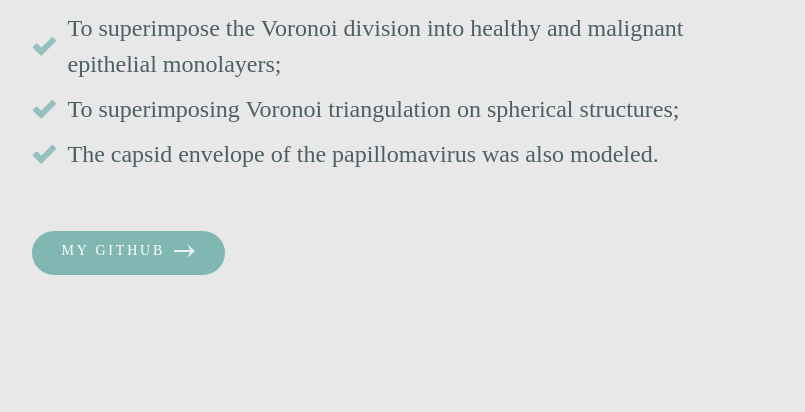
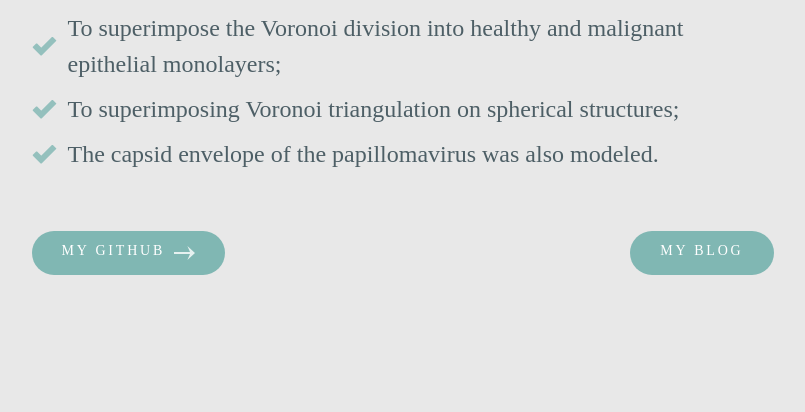
Before and after one commit to FedorenkoKirill/Django-portfolio, a Django app: page / in a window 1280 px wide. Shown: the part 1837-2249 px from the top of the page, without its empty margins (226-1031 px from the left). After the commit the page ends 2112 px from the top, so only its background shows below. Run offline with Django 3.2, Linux system fonts and the light colour scheme.

Commit message:
Merge branch 'main' of https://github.com/FedorenkoKirill/Django-portfolio

```diff
--- a/static/homepage/css/style.css
+++ b/static/homepage/css/style.css
@@ -90,8 +90,9 @@ body{
 }
 
 
-.content-bottom-info__button{
-	display: inline-block;
+.content-bottom-git__button{
+	display: flex;
+	float: left;
 	margin-top: 59px;
 	height: 44px;
 	padding: 0px 30px;
@@ -105,7 +106,22 @@ body{
 }
 
 
-.content-bottom-info__button span{
+.content-bottom-git__button span{
 	padding-right: 30px;
 	background: url('../img/arrow.svg') right no-repeat;
 }
+
+.content-bottom-blog__button{
+	display: flex;
+	float: right;
+	margin-top: 59px;
+	height: 44px;
+	padding: 0px 30px;
+	background-color: #80b7b3;
+	border-radius: 30px;
+
+	color: #ffffff;
+	line-height: 40px;
+	text-transform: uppercase;
+	letter-spacing: 2.8px;
+}
--- a/templates/homepage/index.html
+++ b/templates/homepage/index.html
@@ -55,8 +55,13 @@
 							</ul>
 						</div>
 					<a href="https://github.com/FedorenkoKirill">
-					<div class="content-bottom-info__button">
+					<div class="content-bottom-git__button">
 						<span>My GitHub</span>
+					</div>
+					</a>
+					<a href="#">
+					<div class="content-bottom-blog__button">
+						<span>My Blog</span>
 					</div>
 					</a>
 				</div>
```
